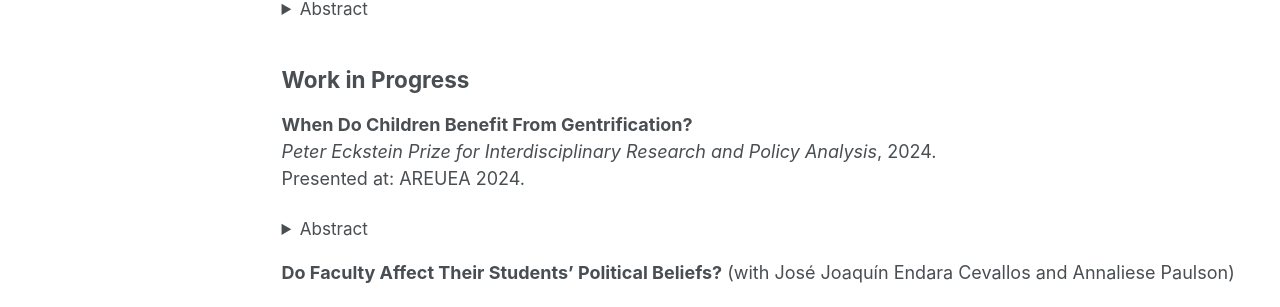
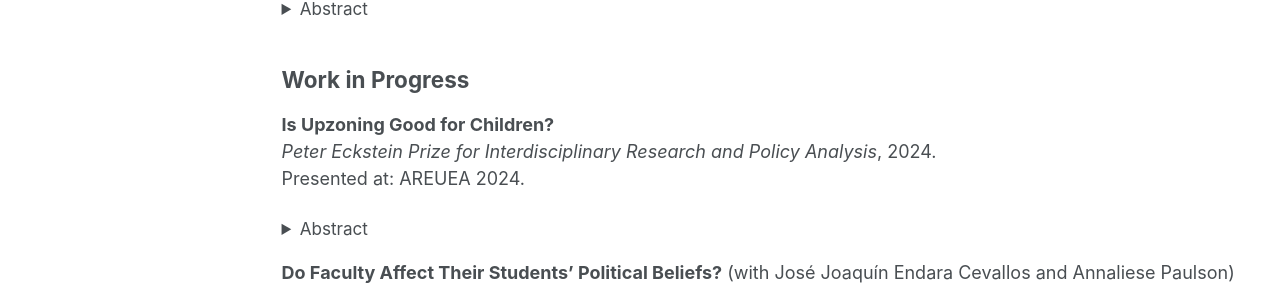
Before and after one commit to micah-baum/micah-baum.github.io, a Jekyll site: the page built from _pages/research.md, in a window 1280 px wide and 1267 px high. Shown: the part 526-833 px from the top of the window. Built offline with Jekyll 4.4.1, drawn with Linux system fonts in a browser that asks for light colours; some web fonts are replaced.

Commit message:
Update research.md

```diff
--- a/_pages/research.md
+++ b/_pages/research.md
@@ -28,7 +28,7 @@ Detroit students who obtain a college degree overcome many obstacles to do so. T
 
 
 ## Work in Progress
-**When Do Children Benefit From Gentrification?** <br>
+**Is Upzoning Good for Children?** <br>
 _Peter Eckstein Prize for Interdisciplinary Research and Policy Analysis_, 2024. <br>
 Presented at: AREUEA 2024.
 <details> <summary style="font-size: 95%;"> Abstract </summary>
```
